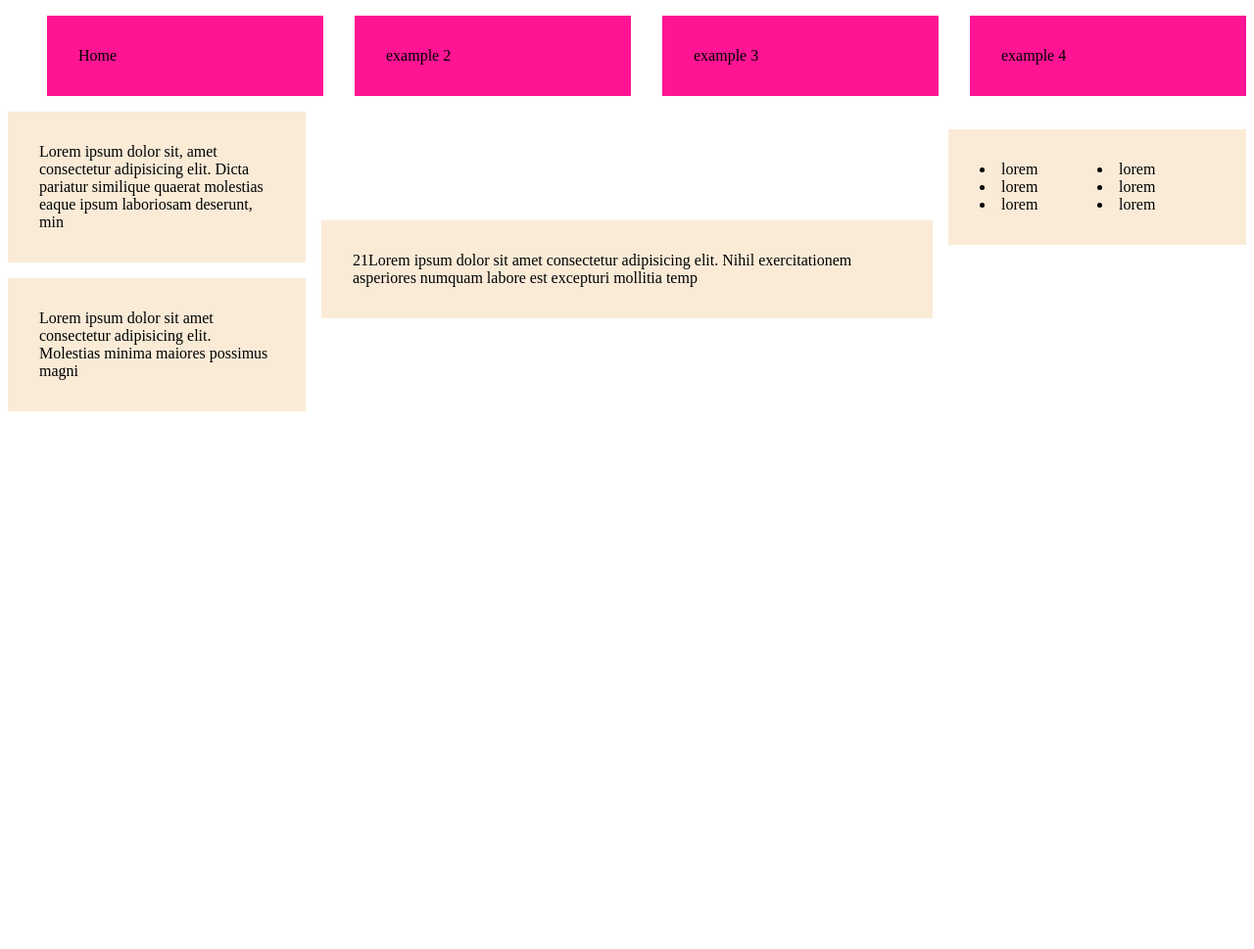
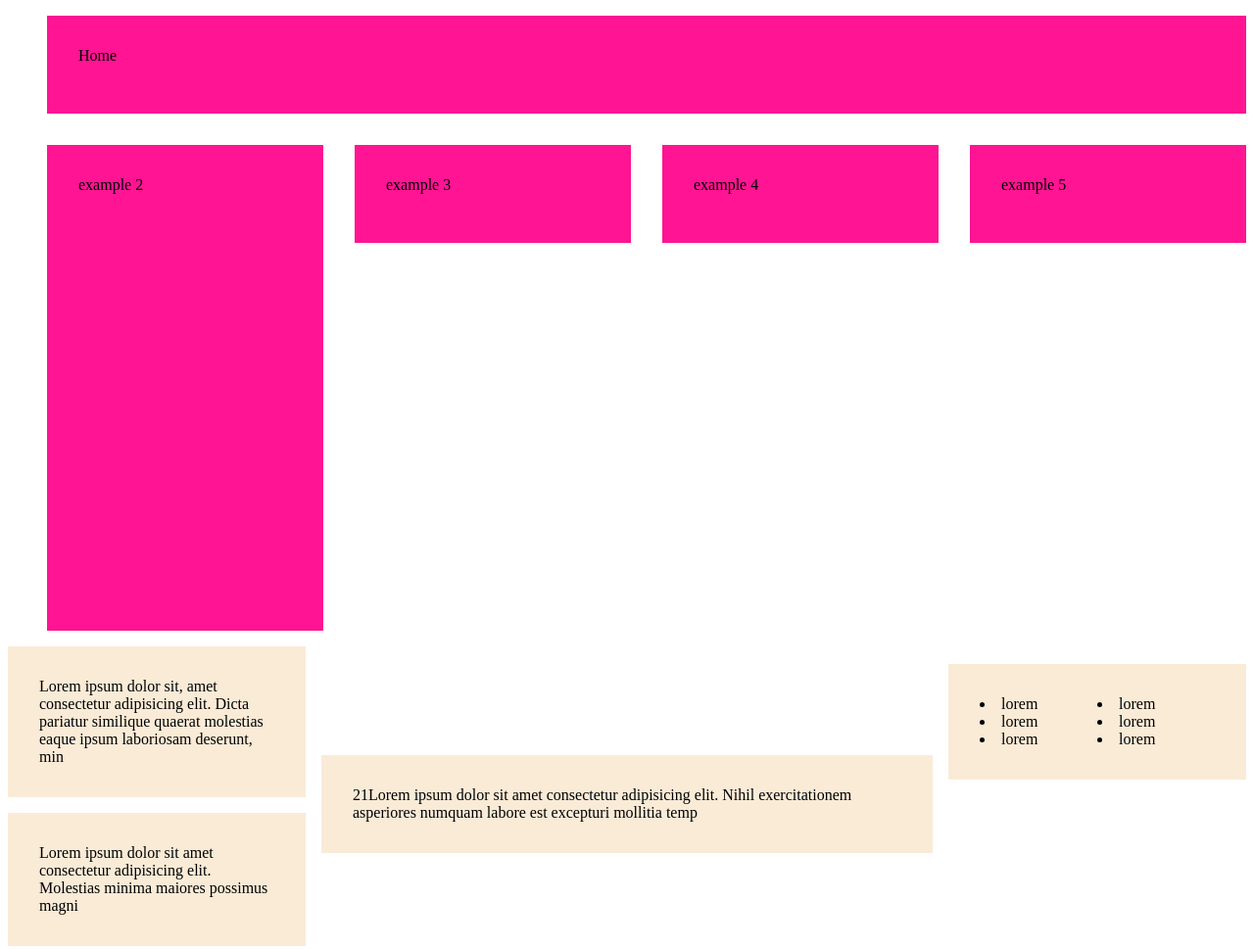
Before and after one commit to eugene4545/grid, a plain HTML site: page index.html in a window 1280 px wide. Shown: the whole page at 98% size. Before the commit the page ends 800 px from the top, so only its background shows below. Drawn offline with Linux system fonts and the light colour scheme.

Commit message:
changes in grid positioning

```diff
--- a/index.html
+++ b/index.html
@@ -4,6 +4,7 @@
     <meta charset="UTF-8">
     <meta name="viewport" content="width=device-width, initial-scale=1.0">
     <title>css-grid</title>
+    <link rel="stylesheet" href="">
 </head>
 <body>
     <style>
@@ -11,7 +12,7 @@
             color: black;
             display: grid;
             grid-template-columns: 1fr 1fr 1fr 1fr;
-            grid-auto-rows: minmax(50px, auto);
+            grid-auto-rows: minmax(100px, auto);
             gap: 2em;
 
         }
@@ -19,7 +20,19 @@
             background-color: deeppink;
             list-style: none;
             padding: 2em;
+            position: relative;
+
+
         }
+
+        .boxes:nth-child(1){
+          grid-column: 1/span 4;
+        }
+        .boxes:nth-child(2){
+          grid-row: 2/ span 4;
+        }
+
+
            /*this works because the wrapper is a direct parent of the child (.col)divs.*/
           /* as i selected wrapper>* it didnt work */
            .wrapper{
@@ -32,6 +45,7 @@
           .col{
             padding: 2em;
             background-color: antiquewhite;
+            text-align: ;
 
           }
 
@@ -52,10 +66,11 @@
    <header>
     <div class="nav-box">
             <ul>
-                <li class="boxes" >Home</li>
-                <li class="boxes">example 2</li>
+                <li class="boxes">  Home</li>
+                <li class="boxes"id="box2">example 2</li>
                 <li class="boxes">example 3</li>
                 <li class="boxes">example 4</li>
+                <li class="boxes">example 5</li>
             </ul>
     </div>
    </header>
```
